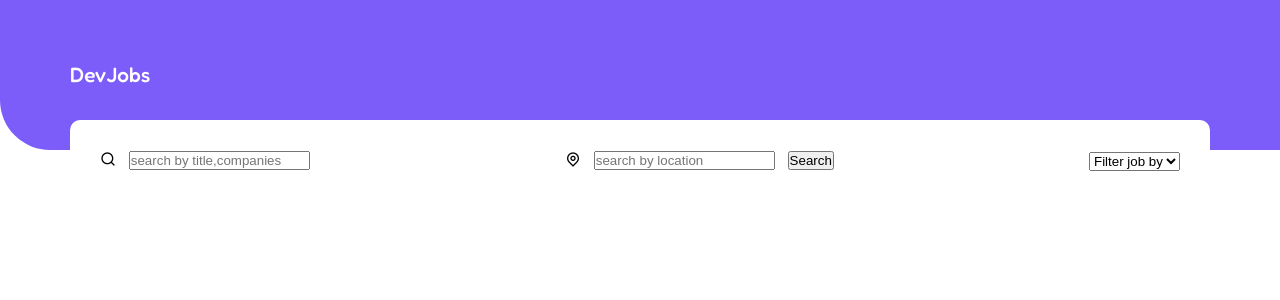
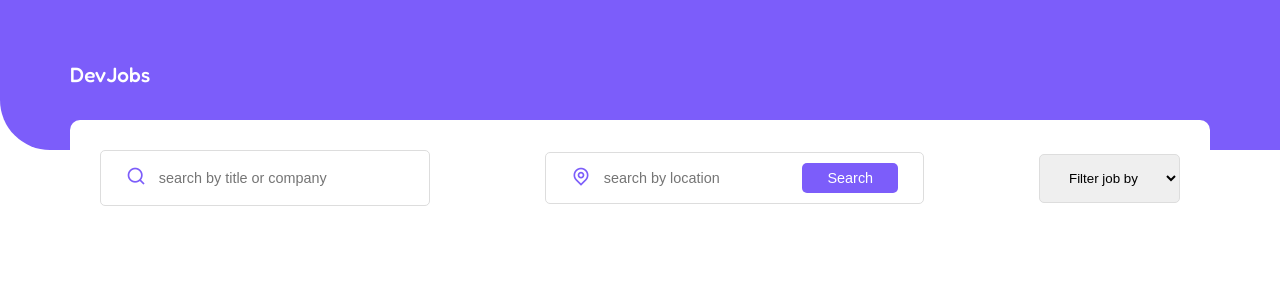
Before and after one commit to JohnOti/DevOps-Job-App, a React (Create React App) app: page /jobs in a window 1280 px wide. Shown: the top 300 px of the page. Built offline with nearby package versions, Linux system fonts and the light colour scheme.

Commit message:
Added styling properties

```diff
--- a/src/components/Header.js
+++ b/src/components/Header.js
@@ -5,6 +5,7 @@ const Header = () => {
     <header className='header'>
       <div className='container'>
         <h1>DevJobs</h1>
+
       </div>
     </header>
   )
--- a/src/components/JobLists.js
+++ b/src/components/JobLists.js
@@ -8,7 +8,7 @@ const JobLists = () => {
           <div className='search_panel-01'>
           <span><i class="ri-search-line"></i>
           </span>
-            <input type="text" placeholder="search by title,companies"/>
+            <input type="text" placeholder="search by title or company"/>
           </div>
 
           <div className='search_panel-02'>
@@ -16,7 +16,7 @@ const JobLists = () => {
           <span><i class="ri-map-pin-line"></i>
           </span>
             <input type="text" placeholder="search by location"/>
-            <button>Search</button>
+            <button className='btn'>Search</button>
           </div>
 
           <div className='search_panel-03'>
@@ -30,6 +30,13 @@ const JobLists = () => {
             </select>
           </div>
         </div>
+
+      <div className="jobs_wrapper">
+        <div className="job_item">
+
+        </div>
+
+      </div>
       </div>
 
     </div>
--- a/src/index.css
+++ b/src/index.css
@@ -22,7 +22,7 @@ h1,h2{
   border: none;
   outline: none;
   color: #fff;
-  font-size: 9rem;
+  font-size: .9rem;
   border-radius: 5px;
 
 }
@@ -65,8 +65,41 @@ p{
   justify-content: space-between;
 
 }
-.search_panel-01,.search_panel-02{
+.search_panel-01,
+.search_panel-02{
   display: flex;
   align-items: center;
   column-gap: 0.8rem;
+  border: 1px solid #ddd;
+  border-radius: 5px;
+  outline: none;
 }
+
+.search_panel-01{
+  padding: 15px 25px;
+  width: 330px;
+}
+.search_panel-02{
+  padding: 10px 25px;
+
+}
+
+.search_panel-03 select{
+  padding: 15px 25px;
+  border: 1px solid #ddd;
+  outline: none;
+  border-radius: 5px;
+}
+
+.search_panel-01 input,.search_panel-02 input{
+  border: none;
+  outline: none;
+  color: #000;
+  font-size: .9rem;
+
+}
+
+.search_panel-01 span i,.search_panel-02 span i{
+  color: #7c5dfa;
+  font-size: 1.25em;
+}
```
